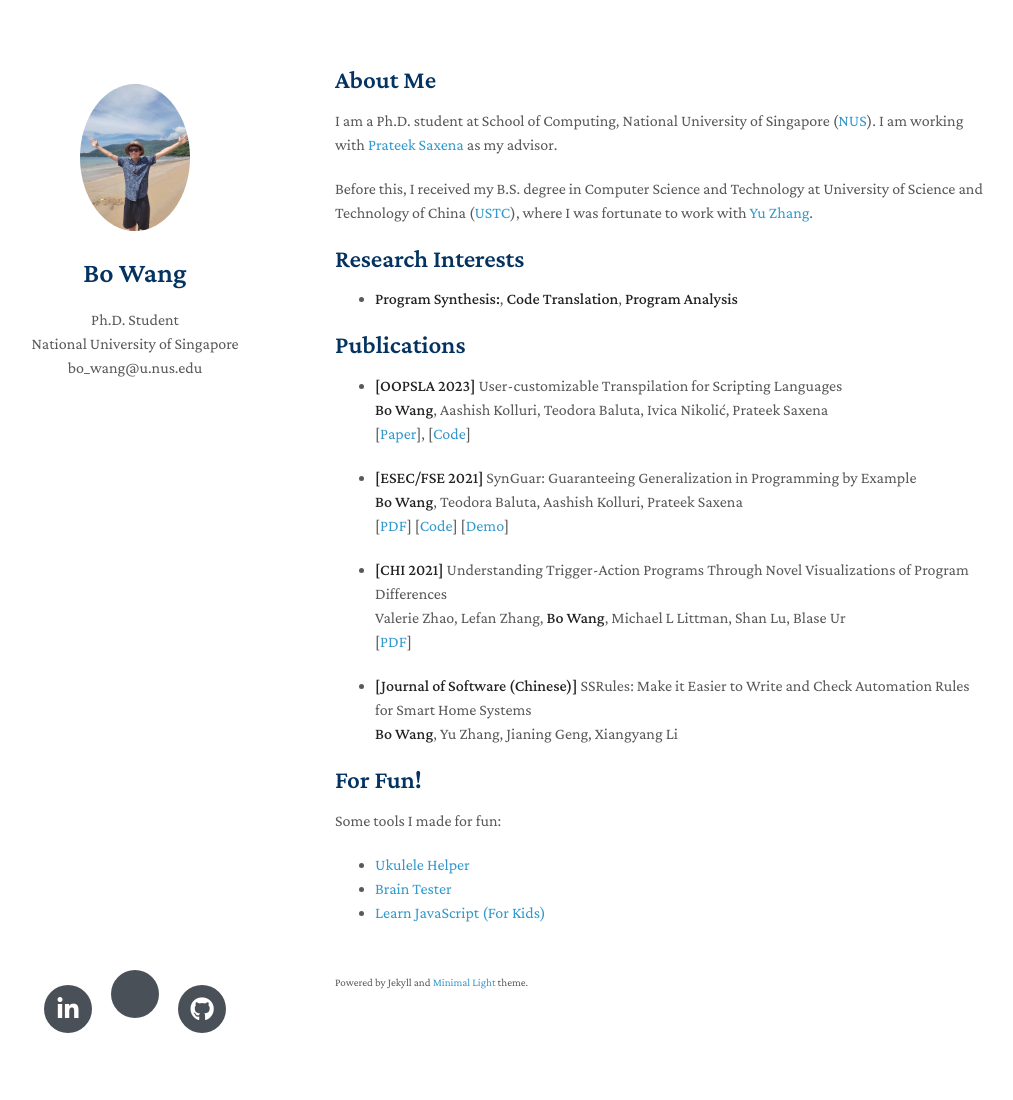
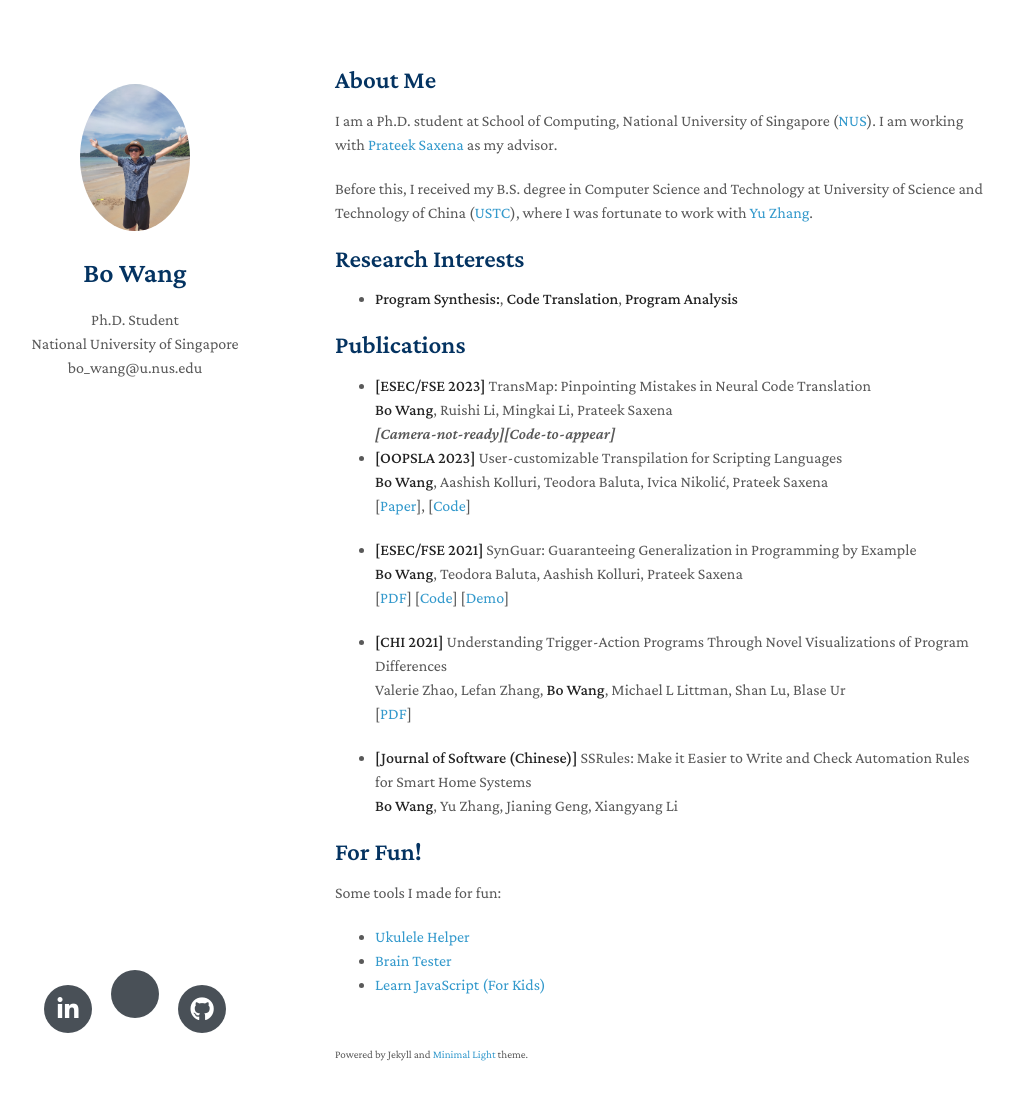
Before and after one commit to HALOCORE/HALOCORE.github.io, a Jekyll site: the page built from index.md, in a window 1280 px wide and 1135 px high. Shown: the top 1100 px of the window, without its empty margins (135-1148 px from the left). Built offline with Jekyll 4.4.1, drawn with Linux system fonts in a browser that asks for light colours; nearby versions of some CDN libraries; a style sheet for code colours, icons or effects is not loaded.

Commit message:
update homepage

```diff
--- a/index.md
+++ b/index.md
@@ -14,7 +14,11 @@ Before this, I received my B.S. degree in Computer Science and Technology at Uni
 
 
 ## Publications
-
+- **[ESEC/FSE 2023]** TransMap: Pinpointing Mistakes in Neural Code Translation
+  <br>
+  **Bo Wang**, Ruishi Li, Mingkai Li, Prateek Saxena
+  <br>
+  *[Camera-not-ready][Code-to-appear]*
 - **[OOPSLA 2023]** User-customizable Transpilation for Scripting Languages
   <br>
   **Bo Wang**, Aashish Kolluri, Teodora Baluta, Ivica Nikolić, Prateek Saxena
```
